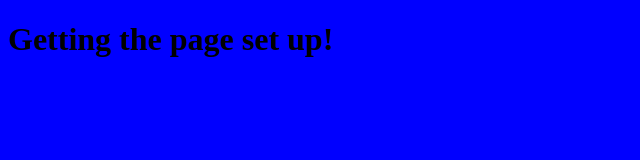
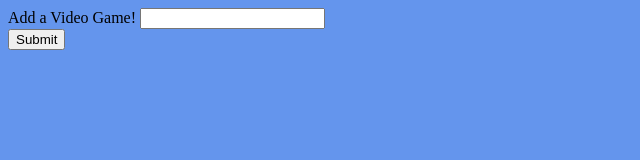
Before and after one commit to ephillipsiii/Giphy, a plain HTML site: page index.html in a window 1280 px wide. Shown: the whole page, without its empty margins (0-640 px from the left). Drawn offline with nearby package versions, Linux system fonts and the light colour scheme.

Commit message:
setting up the html

```diff
--- a/assets/css/style.css
+++ b/assets/css/style.css
@@ -1,3 +1,3 @@
 body {
-    background-color: blue;
+    background-color: cornflowerblue;
 }
--- a/index.html
+++ b/index.html
@@ -11,9 +11,21 @@
 </head>
 
 <body>
-    <h1>
-        Getting the page set up!
-    </h1>
+
+    <div id="videoGame-buttons">
+
+    </div>
+
+    <form id="videoGame-form">
+        <label form="videoGame-input">Add a Video Game!</label>
+        <input type-"text" id="videoGame-input"><br>
+
+        <input id="addAVideoGame" type="submit" value="Submit">
+    </form>
+
+    <div id="videoGame">
+
+    </div>
 
 <script src="https://ajax.googleapis.com/ajax/libs/jquery/3.3.1/jquery.min.js"></script>
 <script src="assets/javascript/js.js"></script>
```
